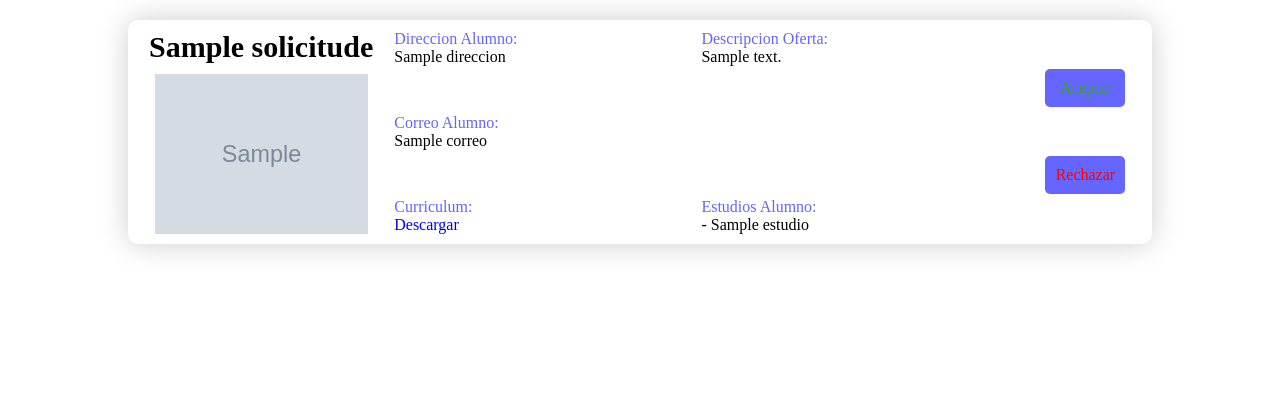
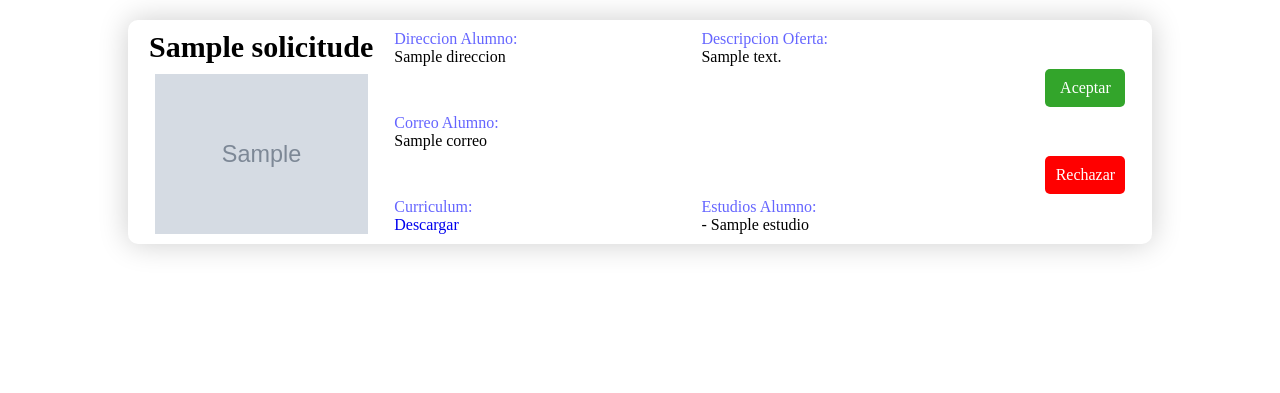
Before and after one commit to victor82906/portalDeEmpleo, a PHP site: template Views/gestionarSolicitudes.php in a window 1280 px wide. Shown: the part 82-475 px from the top of the page. Run offline with PHP 8.4, Linux system fonts and the light colour scheme; the template is opened without the code that fills it: most values are stand-ins (such as "Sample title", 1, 10 or a date in 2020); grey boxes marked "Sample" are stand-in pictures.

Commit message:
cambio css

```diff
--- a/Public/css/solicitarOferta.css
+++ b/Public/css/solicitarOferta.css
@@ -62,11 +62,11 @@ section>div>*{
 }
 
 a.btnVerde{
-    color: var(--verde);
+    background-color: var(--verde);
 }
 
 a.btnRojo{
-    color: var(--rojo);
+    background-color: var(--rojo);
 }
 
 section>div>div>*:first-child{
--- a/Views/plantillaOferta.php
+++ b/Views/plantillaOferta.php
@@ -25,9 +25,6 @@
         <p>Descripcion:</p>
         <p class="descripcion"></p>
     </div>
-    <div class="ciclos">
-        <p>Titulos Necesarios:</p>
-    </div>
 </div>
 <div>
     <button class="boton">Solicitar</button>
```
